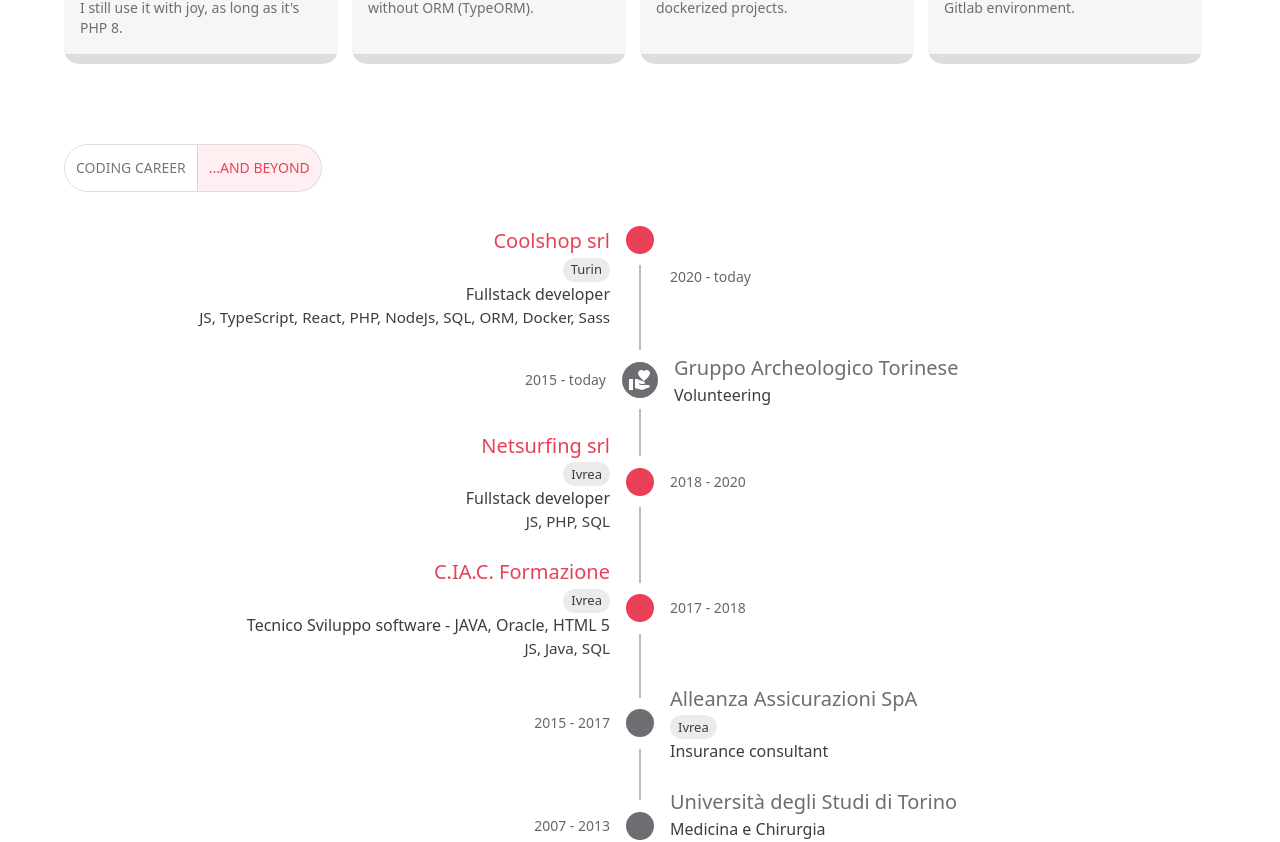
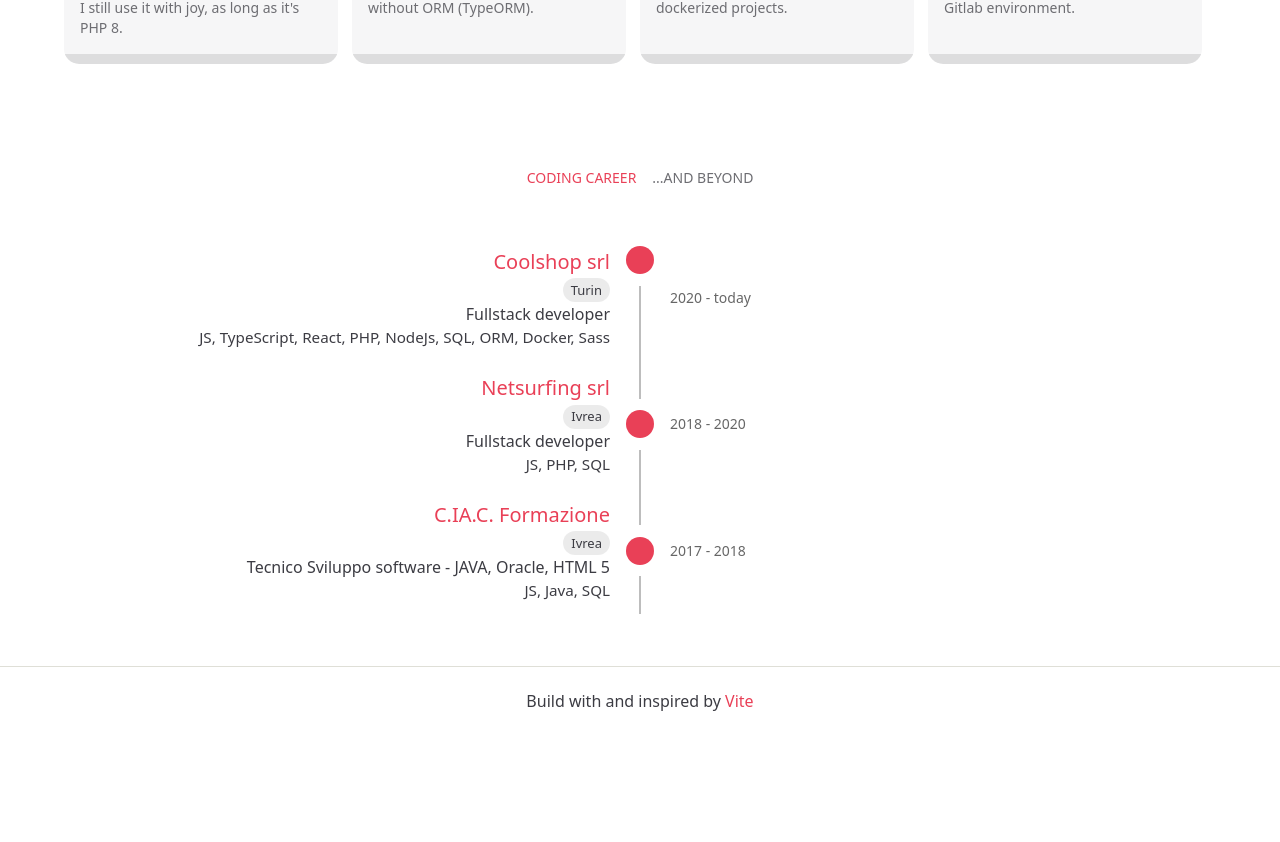
Before and after one commit to azucco/azucco.github.io, a React (Vite) app: page / in a window 1280 px wide. Shown: the part 934-1776 px from the top of the page. After the commit the page ends 1668 px from the top, so only its background shows below. Built offline with nearby package versions, Linux system fonts and the light colour scheme; some icons are missing.

Commit message:
feat(ET): Layout - Toggle section

```diff
--- a/src/components/ExperienceTimeline/index.tsx
+++ b/src/components/ExperienceTimeline/index.tsx
@@ -7,10 +7,10 @@
 import TimelineOppositeContent from '@mui/lab/TimelineOppositeContent';
 import TimelineDot from '@mui/lab/TimelineDot';
 import Typography from '@mui/material/Typography';
-import ToggleButton from '@mui/material/ToggleButton';
-import ToggleButtonGroup from '@mui/material/ToggleButtonGroup';
 import AppBar from '@mui/material/AppBar';
 import { useTheme } from '@mui/material/styles';
+import Button from '@mui/material/Button';
+import Box from '@mui/material/Box';
 
 import * as data from '../../data';
 import { OverridableComponent } from '@mui/material/OverridableComponent';
@@ -26,6 +26,12 @@
     job: string;
     description: string;
     type: 'primary' | 'secondary';
+}
+
+type ETButtonProps = {
+    value: ExperienceTimelineItem['type'],
+    label: string,
+    isActive: boolean
 }
 
 export const id: string = 'experience';
@@ -67,46 +73,60 @@
     )
 }
 
-function ColorToggleButton() {
-  const [alignment, setAlignment] = useState('secondary');
+export function ExperienceTimeline() {
 
-  const handleChange = (
-    event: React.MouseEvent<HTMLElement>,
-    newAlignment: string,
-  ) => {
-    setAlignment(newAlignment);
-  };
+    const [buttons, setButtons] = useState<ETButtonProps[]>([
+        {
+            value: 'primary',
+            label: 'Coding career',
+            isActive: true
+        },
+        {
+            value: 'secondary',
+            label: '...and beyond',
+            isActive: false
+        },
+    ]);
+    const theme = useTheme();
 
-  return (
-    <ToggleButtonGroup
-      color="primary"
-      value={alignment}
-      exclusive
-      onChange={handleChange}
-      aria-label="Platform"
-    >
-      <ToggleButton value="primary" sx={{ borderRadius: '25px' }} >Coding career</ToggleButton>
-      <ToggleButton value="secondary" sx={{ borderRadius: '25px' }}>...and beyond</ToggleButton>
-    </ToggleButtonGroup>
-  );
-}
+    const selectSection = (value: ETButtonProps['value']) => { // TODO: funcion type
+        setButtons(buttons.map(button => {
+            button.isActive = button.value === value;
+            return button;
+        }))
+    };
 
-export function ExperienceTimeline() {
+    const isSectionActive = (value: ETButtonProps['value']) => { // TODO: funcion type
+        return buttons.some(button => button.value === value && button.isActive);
+    }
+
     return (
         <>
             <AppBar
                 position="sticky"
                 sx={{
-                // borderBottom: scrollTop === 0 ? 'none' : `solid 1px ${theme.palette.divider}`,
-                backgroundColor: 'transparent',
-                // transition: isTransitionEnabled ? 'background-color 0.5s' : '',
-                // backgroundImage: 'none'
-            }}>
-                <ColorToggleButton/>
+                    top: '69px',
+                    height: '69px',
+                    backgroundColor: theme.palette.background.default,
+                    backgroundImage: 'none'
+                }}>
+                <Box sx={{ flexGrow: 1, display: 'flex', justifyContent: 'center' }}>
+                    {
+                        buttons.map((button) =>
+                            <Button
+                                value={button.value}
+                                color={button.isActive ? 'primary' : 'secondary'}
+                                onClick={() => selectSection(button.value)}
+                                sx={{ my: 2 }}
+                            >
+                                {button.label}
+                            </Button>)
+                    }
+                </Box>
             </AppBar>
             <Timeline>
                 {
-                    data.experiences.map((experience, index) => <ExperienceTimelineItem {...experience} isTop={index === 0} key={index}></ExperienceTimelineItem>)
+                    data.experiences.map((experience, index) => (experience.type === 'primary' || isSectionActive(experience.type)) && <ExperienceTimelineItem {...experience} isTop={index === 0} key={index}></ExperienceTimelineItem>)
                 }
             </Timeline>
         </>
```
